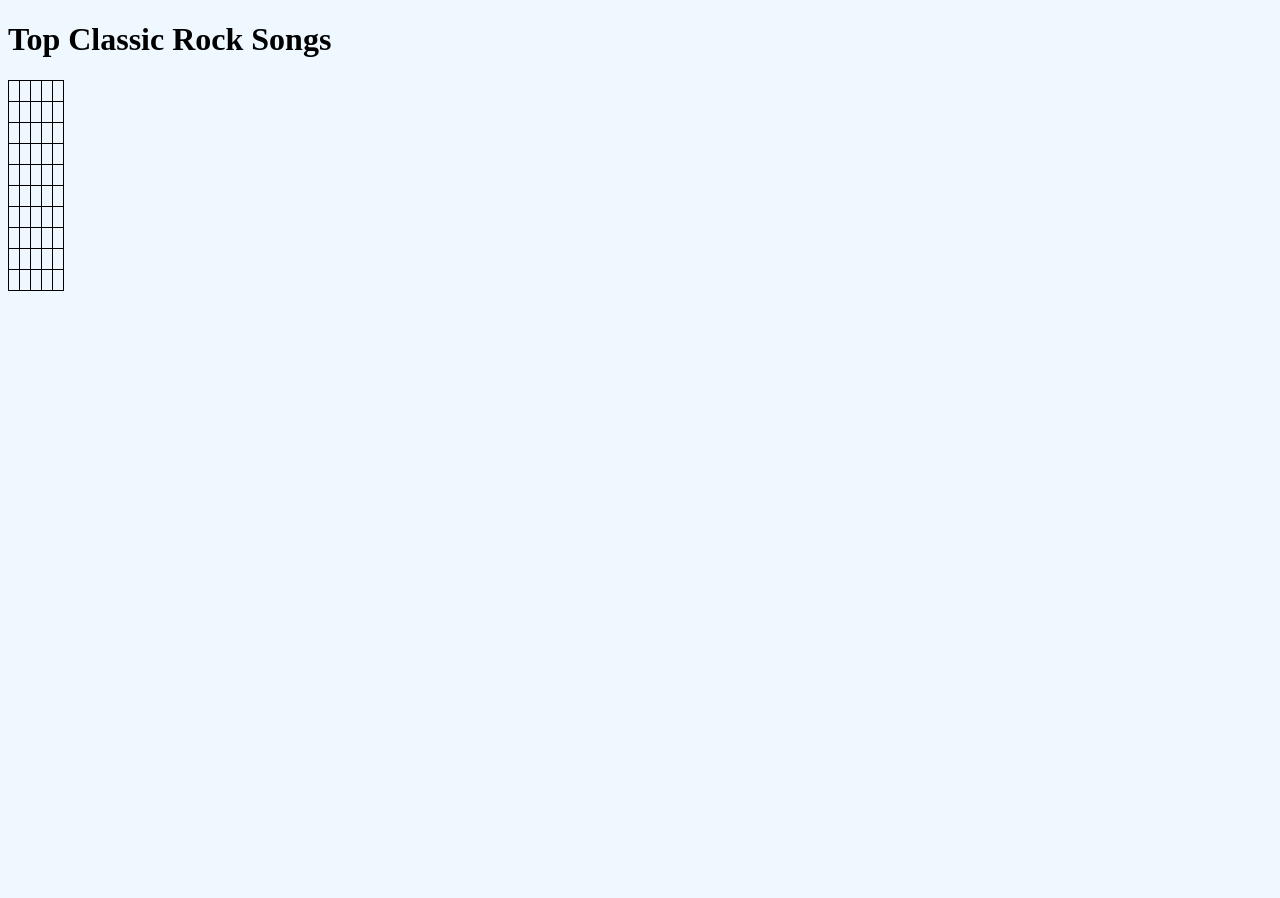
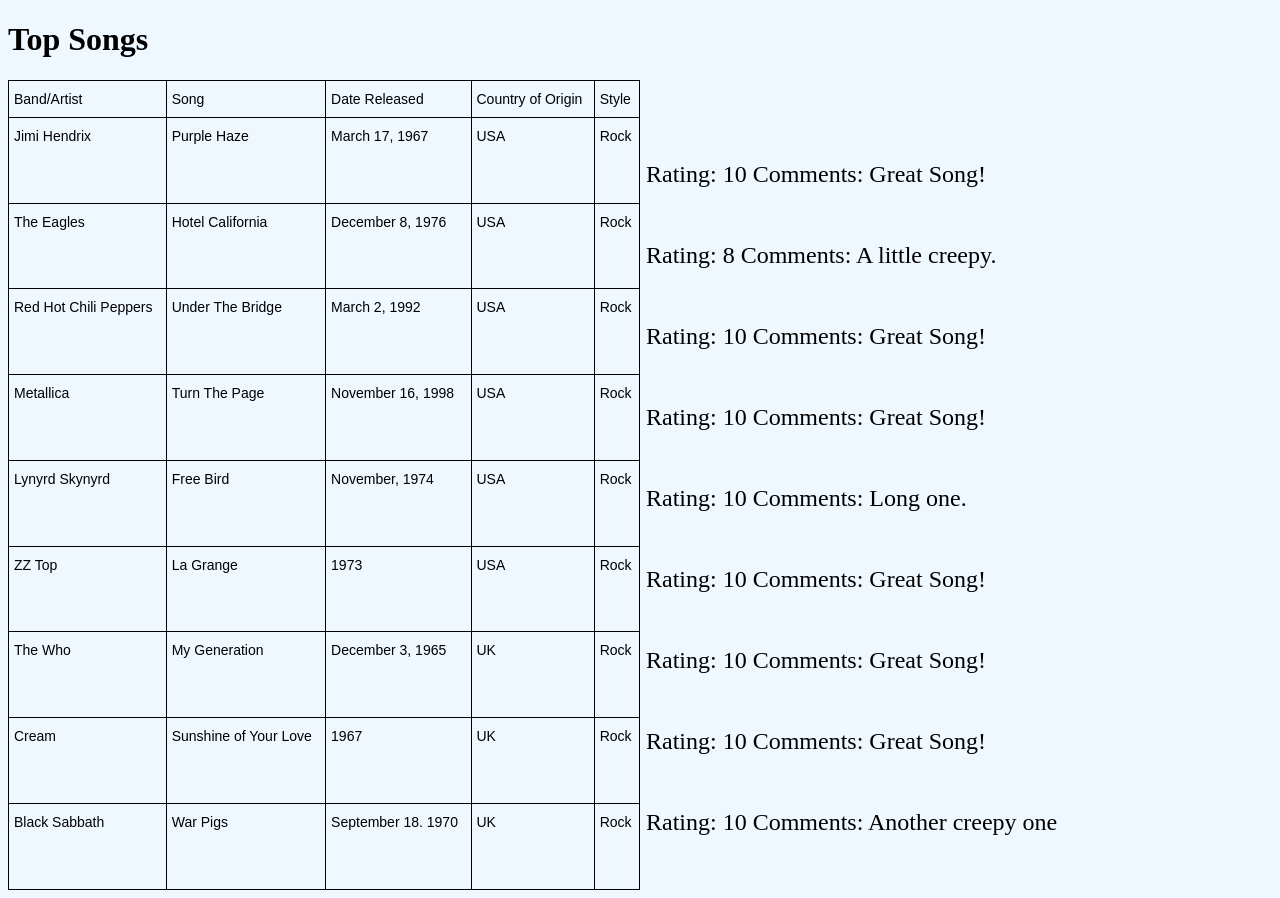
Before and after one commit to RVCC-IDMX/working-with-tables-dibend, a plain HTML site: page index.html in a window 1280 px wide. Before the commit the page ends 800 px from the top, so only its background shows below. Drawn offline with Linux system fonts and the light colour scheme.

Commit message:
populate data

```diff
--- a/index.html
+++ b/index.html
@@ -7,84 +7,96 @@
     <link rel="stylesheet" href="style.css" />
   </head>
   <body>
-    <h1>Top Classic Rock Songs</h1>
+    <h1>Top Songs</h1>
     <div class="table-container">
       <table class="tg">
         <thead>
           <tr>
-            <th class="tg-0lax"></th>
-            <th class="tg-0lax"></th>
-            <th class="tg-0lax"></th>
-            <th class="tg-0lax"></th>
-            <th class="tg-0lax"></th>
+            <th class="tg-0lax">Band/Artist</th>
+            <th class="tg-0lax">Song</th>
+            <th class="tg-0lax">Date Released</th>
+            <th class="tg-0lax">Country of Origin</th>
+            <th class="tg-0lax">Style</th>
           </tr>
         </thead>
         <tbody>
           <tr>
-            <td class="tg-0lax"></td>
-            <td class="tg-0lax"></td>
-            <td class="tg-0lax"></td>
-            <td class="tg-0lax"></td>
-            <td class="tg-0lax"></td>
+            <td class="tg-0lax">Jimi Hendrix</td>
+            <td class="tg-0lax">Purple Haze</td>
+            <td class="tg-0lax">March 17, 1967</td>
+            <td class="tg-0lax">USA</td>
+            <td class="tg-0lax">Rock</td>
           </tr>
           <tr>
-            <td class="tg-0lax"></td>
-            <td class="tg-0lax"></td>
-            <td class="tg-0lax"></td>
-            <td class="tg-0lax"></td>
-            <td class="tg-0lax"></td>
+            <td class="tg-0lax">The Eagles</td>
+            <td class="tg-0lax">Hotel California</td>
+            <td class="tg-0lax">December 8, 1976</td>
+            <td class="tg-0lax">USA</td>
+            <td class="tg-0lax">Rock</td>
           </tr>
           <tr>
-            <td class="tg-0lax"></td>
-            <td class="tg-0lax"></td>
-            <td class="tg-0lax"></td>
-            <td class="tg-0lax"></td>
-            <td class="tg-0lax"></td>
+            <td class="tg-0lax">Red Hot Chili Peppers</td>
+            <td class="tg-0lax">Under The Bridge</td>
+            <td class="tg-0lax">March 2, 1992</td>
+            <td class="tg-0lax">USA</td>
+            <td class="tg-0lax">Rock</td>
           </tr>
           <tr>
-            <td class="tg-0lax"></td>
-            <td class="tg-0lax"></td>
-            <td class="tg-0lax"></td>
-            <td class="tg-0lax"></td>
-            <td class="tg-0lax"></td>
+            <td class="tg-0lax">Metallica</td>
+            <td class="tg-0lax">Turn The Page</td>
+            <td class="tg-0lax">November 16, 1998</td>
+            <td class="tg-0lax">USA</td>
+            <td class="tg-0lax">Rock</td>
           </tr>
           <tr>
-            <td class="tg-0lax"></td>
-            <td class="tg-0lax"></td>
-            <td class="tg-0lax"></td>
-            <td class="tg-0lax"></td>
-            <td class="tg-0lax"></td>
+            <td class="tg-0lax">Lynyrd Skynyrd</td>
+            <td class="tg-0lax">Free Bird</td>
+            <td class="tg-0lax">November, 1974</td>
+            <td class="tg-0lax">USA</td>
+            <td class="tg-0lax">Rock</td>
           </tr>
           <tr>
-            <td class="tg-0lax"></td>
-            <td class="tg-0lax"></td>
-            <td class="tg-0lax"></td>
-            <td class="tg-0lax"></td>
-            <td class="tg-0lax"></td>
+            <td class="tg-0lax">ZZ Top</td>
+            <td class="tg-0lax">La Grange</td>
+            <td class="tg-0lax">1973</td>
+            <td class="tg-0lax">USA</td>
+            <td class="tg-0lax">Rock</td>
           </tr>
           <tr>
-            <td class="tg-0lax"></td>
-            <td class="tg-0lax"></td>
-            <td class="tg-0lax"></td>
-            <td class="tg-0lax"></td>
-            <td class="tg-0lax"></td>
+            <td class="tg-0lax">The Who</td>
+            <td class="tg-0lax">My Generation</td>
+            <td class="tg-0lax">December 3, 1965</td>
+            <td class="tg-0lax">UK</td>
+            <td class="tg-0lax">Rock</td>
           </tr>
           <tr>
-            <td class="tg-0lax"></td>
-            <td class="tg-0lax"></td>
-            <td class="tg-0lax"></td>
-            <td class="tg-0lax"></td>
-            <td class="tg-0lax"></td>
+            <td class="tg-0lax">Cream</td>
+            <td class="tg-0lax">Sunshine of Your Love</td>
+            <td class="tg-0lax">1967</td>
+            <td class="tg-0lax">UK</td>
+            <td class="tg-0lax">Rock</td>
           </tr>
           <tr>
-            <td class="tg-0lax"></td>
-            <td class="tg-0lax"></td>
-            <td class="tg-0lax"></td>
-            <td class="tg-0lax"></td>
-            <td class="tg-0lax"></td>
+            <td class="tg-0lax">Black Sabbath</td>
+            <td class="tg-0lax">War Pigs</td>
+            <td class="tg-0lax">September 18. 1970</td>
+            <td class="tg-0lax">UK</td>
+            <td class="tg-0lax">Rock</td>
           </tr>
         </tbody>
       </table>
+      <div class="comments">
+        <br /><br /><br />
+        &nbsp;Rating: 10 Comments: Great Song!<br /><br /><br />
+        &nbsp;Rating: 8 Comments: A little creepy.<br /><br /><br />
+        &nbsp;Rating: 10 Comments: Great Song!<br /><br /><br />
+        &nbsp;Rating: 10 Comments: Great Song!<br /><br /><br />
+        &nbsp;Rating: 10 Comments: Long one.<br /><br /><br />
+        &nbsp;Rating: 10 Comments: Great Song!<br /><br /><br />
+        &nbsp;Rating: 10 Comments: Great Song!<br /><br /><br />
+        &nbsp;Rating: 10 Comments: Great Song!<br /><br /><br />
+        &nbsp;Rating: 10 Comments: Another creepy one<br /><br /><br />
+      </div>
     </div>
   </body>
 </html>
--- a/style.css
+++ b/style.css
@@ -30,3 +30,10 @@ body {
   text-align: left;
   vertical-align: top;
 }
+.table-container {
+  display: grid;
+  grid-template-columns: 1fr 1fr;
+}
+.comments {
+  font-size: 1.5rem;
+}
```
